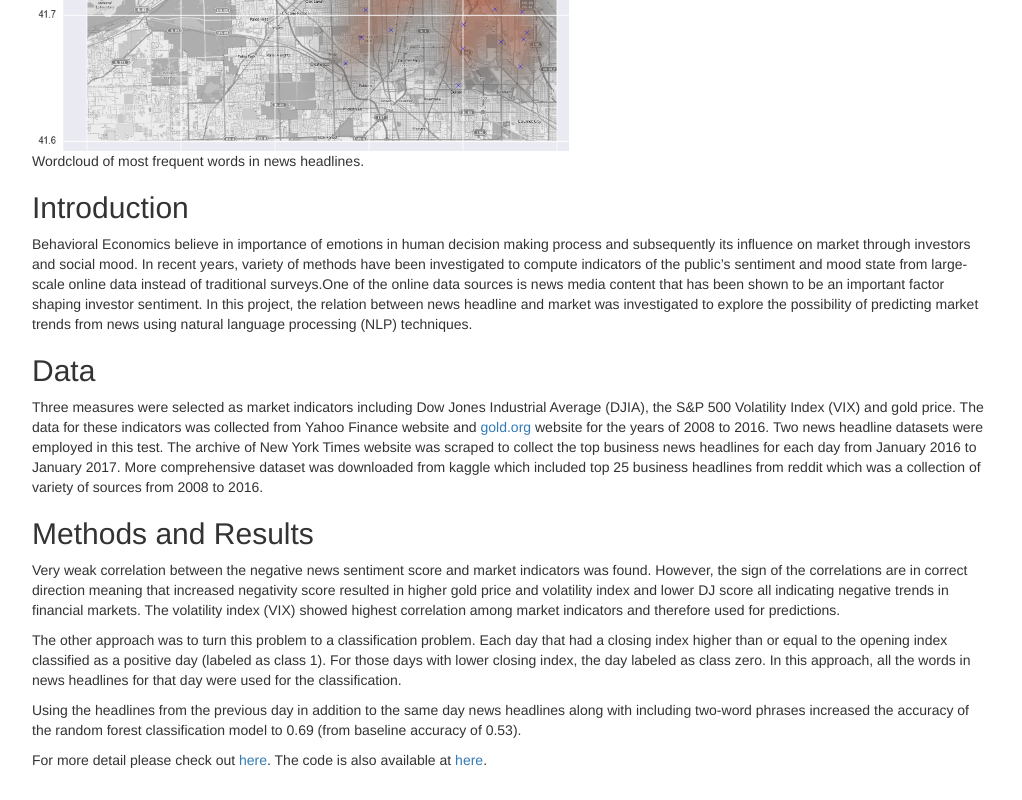
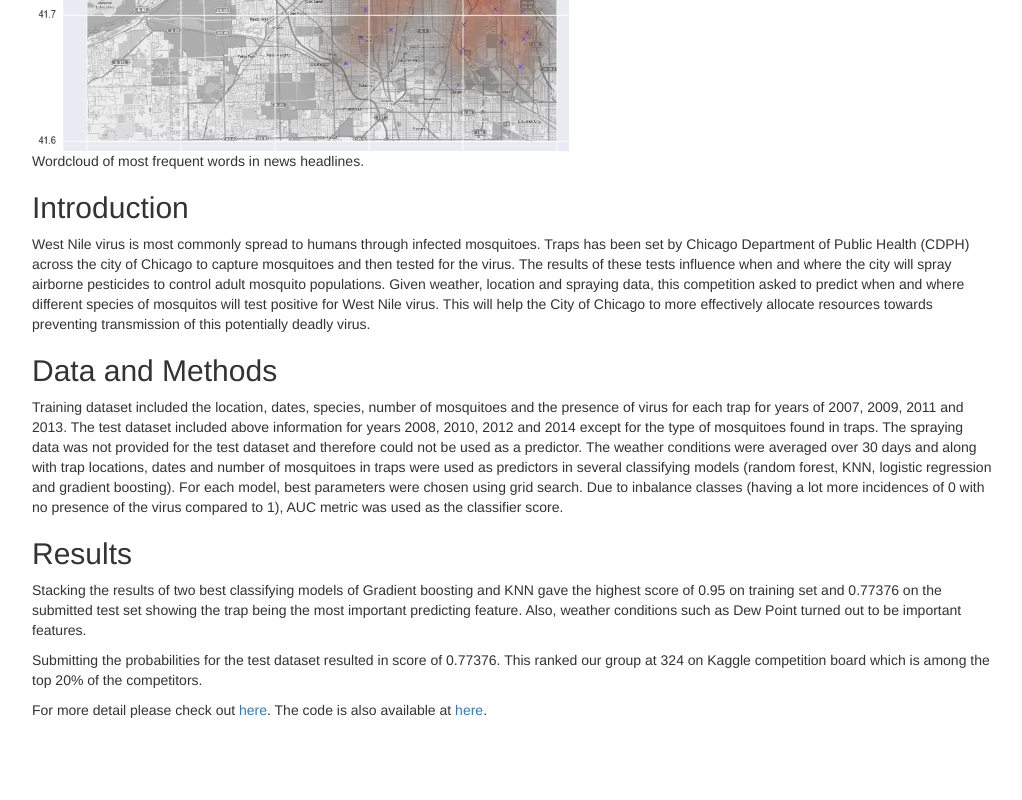
Before and after one commit to KhaterehMohajery/Portfolio, a plain HTML site: page index.html in a window 1280 px wide. Shown: the part 1678-2478 px from the top of the page, without its empty margins (253-1275 px from the left). After the commit the page ends 2428 px from the top, so only its background shows below. Drawn offline with Linux system fonts and the light colour scheme.

Commit message:
adding second entry-test

```diff
--- a/index.html
+++ b/index.html
@@ -74,14 +74,18 @@
                         <img src="images/kaggle_heatmap.png"/>
                         <p>   Wordcloud of most frequent words in news headlines.<p>
                         <h2> Introduction </h2>
-                        <p> Behavioral Economics believe in importance of emotions in human decision making process and subsequently its influence on market through investors and social mood. In recent years, variety of methods have been investigated to compute indicators of the public’s sentiment and mood state from large-scale online data instead of traditional surveys.One of the online data sources is news media content that has been shown to be an important factor shaping investor sentiment. In this project, the relation between news headline and market was investigated to explore the possibility of predicting market trends from news using natural language processing (NLP) techniques.<p>
-                        <h2> Data </h2>
-                        <p> Three measures were selected as market indicators including Dow Jones Industrial Average  (DJIA), the S&P 500 Volatility Index (VIX) and gold price. The data for these indicators was collected from Yahoo Finance website and <a href="http://www.gold.org/">gold.org</a> website for the years of 2008 to 2016. Two news headline datasets were employed in this test. The archive of New York Times website was scraped to collect the top business news headlines for each day from January 2016 to January 2017. More comprehensive dataset was downloaded from kaggle which included top 25 business headlines from reddit which was a collection of variety of sources from 2008 to 2016.</p>
-                        <h2> Methods and Results </h2>
-                        <p> Very weak correlation between the negative news sentiment score and market indicators was found. However, the sign of the correlations are in correct direction meaning that increased negativity score resulted in higher gold price and volatility index and lower DJ score all indicating negative trends in financial markets. The volatility index (VIX) showed highest correlation among market indicators and therefore used for predictions.<p>
-                        <p> The other approach was to turn this problem to a classification problem. Each day that had a closing index higher than or equal to the opening index classified as a positive day (labeled as class 1). For those days with lower closing index, the day labeled as class zero. In this approach, all the words in news headlines for that day were used for the classification.<p>
-                        <p> Using the headlines from the previous day in addition to the same day news headlines along with including two-word phrases increased the accuracy of the random forest classification model to 0.69 (from baseline accuracy of 0.53).<p>
-                        <p> For more detail please check out <a href="https://github.com/KhaterehMohajery/Portfolio/blob/gh-pages/Portfolio_Piece_5.ipynb">here</a>. The code is also available at <a href="https://github.com/KhaterehMohajery/Portfolio/blob/gh-pages/Portfolio_Piece_5_notebook.ipynb">here</a>. <p>
+                        <p> West Nile virus is most commonly spread to humans through infected mosquitoes.
+Traps has been set by Chicago Department of Public Health (CDPH) across the city of Chicago to capture mosquitoes and then tested for the virus. The results of these tests influence when and where the city will spray airborne pesticides to control adult mosquito populations.
+Given weather, location and spraying data, this competition asked to predict when and where different species of mosquitos will test positive for West Nile virus. This will help the City of Chicago to more effectively allocate resources towards preventing transmission of this potentially deadly virus.<p>
+                        <h2> Data and Methods</h2>
+                        <p> Training dataset included the location, dates, species, number of mosquitoes and the presence of virus for each trap for years of 2007, 2009, 2011 and 2013.
+The test dataset included above information for years 2008, 2010, 2012 and 2014 except for the type of mosquitoes found in traps. The spraying data was not provided for the test dataset and therefore could not be used as a predictor.
+The weather conditions were averaged over 30 days and along with trap locations, dates and number of mosquitoes in traps were used as predictors in several classifying models (random forest, KNN, logistic regression and gradient boosting). For each model, best parameters were chosen using grid search. Due to inbalance classes (having a lot more incidences of 0 with no presence of the virus compared to 1), AUC metric was used as the classifier score.<p>
+                        <h2> Results </h2>
+                        <p> Stacking the results of two best classifying models of Gradient boosting and KNN gave the highest score of 0.95 on training set and 0.77376 on the submitted test set showing the trap being the most important predicting feature. Also, weather conditions such as Dew Point turned out to be important features.<p>
+
+                        <p> Submitting the probabilities for the test dataset resulted in score of 0.77376. This ranked our group at 324 on Kaggle competition board which is among the top 20% of the competitors.<p>
+                        <p> For more detail please check out <a href="https://github.com/KhaterehMohajery/Portfolio/blob/gh-pages/Portfoli_Piece_2.ipynb">here</a>. The code is also available at <a href="https://github.com/KhaterehMohajery/Portfolio/blob/gh-pages/Portfolio_Piece_2_notebook.ipynb">here</a>. <p>
 
                     </div>
                 </div>
```
Also changed, not shown: 1 other file.
